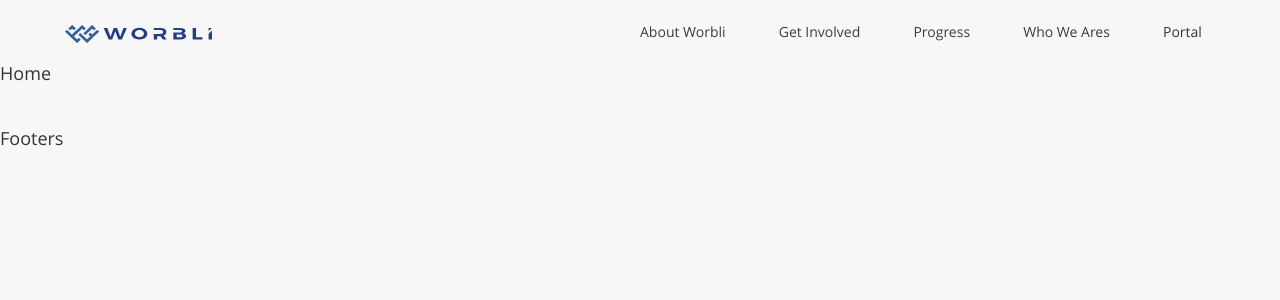
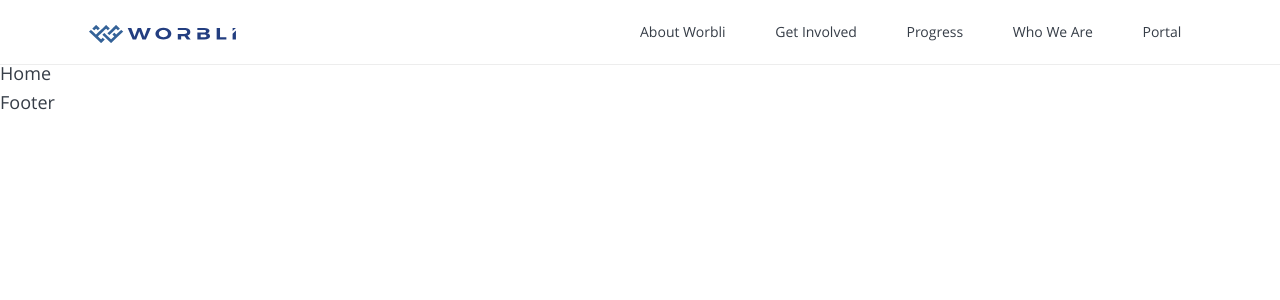
Before and after one commit to agenix/webapp-boilerplate, a React (Create React App) app: page / in a window 1280 px wide. Shown: the top 300 px of the page. Built offline with nearby package versions, Linux system fonts and the light colour scheme.

Commit message:
css refactor

```diff
--- /dev/null
+++ b/src/components/footer.tsx
@@ -0,0 +1,17 @@
+import React, {useContext} from 'react';
+import Context from './context';
+import {translations} from '../translations/home';
+import {Link} from 'react-router-dom';
+
+
+
+const Footer: React.FC = () => {
+  const { global } = useContext(Context) as {global: any; setGlobal: React.Dispatch<React.SetStateAction<any>>};
+  const txt = translations[global.language];
+
+  return (
+<div>Footer</div>
+  );
+}
+
+export {Footer};
--- a/src/components/header.tsx
+++ b/src/components/header.tsx
@@ -24,7 +24,7 @@ const Header: React.FC<propsInterface> = (props) => {
         <div><Link to={{pathname: '/about'}}>{txt.aboutWorbli}</Link></div>
         <div><Link to={{pathname: '/involved'}}>{txt.getInvolved}</Link></div>
         <div><Link to={{pathname: '/progress'}}>{txt.progress}</Link></div>
-      <div><Link to={{pathname: '/who'}}>{txt.whoWeAre}s</Link></div>
+        <div><Link to={{pathname: '/who'}}>{txt.whoWeAre}</Link></div>
         <div>{txt.portal}</div>
       </nav>
   </header>
--- a/src/components/layout.tsx
+++ b/src/components/layout.tsx
@@ -1,18 +1,19 @@
 import React from 'react';
-import { SideMenu } from './side-menu';
+import { Menu } from './menu';
 import { Header } from './header';
+import { Footer } from './footer';
 
 const Layout: React.FC = (props) => {
   let menuState = false;
 
   function toggleMenu() {
     menuState = !menuState;
-    const home = document.getElementById('home');
-    if (home && menuState === true) {
-      home.animate([{transform: 'translateX(0)'}, {transform: 'translateX(-300px)'}],
+    const layout = document.getElementById('layout');
+    if (layout && menuState === true) {
+      layout.animate([{transform: 'translateX(0)'}, {transform: 'translateX(-300px)'}],
       {duration: 300, easing: 'ease-in-out', fill: 'forwards'});
-    } else if (home && menuState === false) {
-      home.animate([{transform: 'translateX(-300px)'}, {transform: 'translateX(0)'}],
+    } else if (layout && menuState === false) {
+      layout.animate([{transform: 'translateX(-300px)'}, {transform: 'translateX(0)'}],
       {duration: 300, easing: 'ease-in-out', fill: 'forwards'});
     }
   }
@@ -25,12 +26,12 @@ const Layout: React.FC = (props) => {
   });
 
   return (
-    <div className='layout'>
-      <main className="home" id="home">
-        <section className="sideMenu"><SideMenu toggleMenu={toggleMenu}/></section>
-        <section className="header"><Header toggleMenu={toggleMenu}/></section>
-        <section className="body">{props.children}</section>
-        <section className="footer">Footers</section>
+    <div className='screen'>
+      <main className="layout" id="layout">
+        <section className='menu'><Menu toggleMenu={toggleMenu}/></section>
+        <section className='header'><Header toggleMenu={toggleMenu}/></section>
+        <section>{props.children}</section>
+        <section className='footer'><Footer/></section>
       </main>
     </div>
   );
--- a/src/components/side-menu.tsx
+++ b/src/components/menu.tsx
@@ -7,12 +7,11 @@ interface propsInterface {
     toggleMenu: (event: any) => void
  }
 
-const SideMenu: React.FC<propsInterface> = (props) => {
+const Menu: React.FC<propsInterface> = (props) => {
   const { global } = useContext(Context) as {global: any; setGlobal: React.Dispatch<React.SetStateAction<any>>};
   const txt = translations[global.language];
 
   return (
-    <aside className='menu' id='menu'>
     <div className='items'>
       <div className='title'>{txt.aboutWorbli}</div>
         <div className='item' id='direction' onClick={props.toggleMenu}>
@@ -59,8 +58,7 @@ const SideMenu: React.FC<propsInterface> = (props) => {
           </div>
       <div className='title'>{txt.portal}</div>
     </div>
-  </aside>
   );
 }
 
-export {SideMenu};
+export {Menu};
--- /dev/null
+++ b/src/scss/components/header.scss
@@ -0,0 +1,79 @@
+header {
+    display: grid;
+    grid-template-columns: auto 70px;
+    height: 64px;
+    max-width: 1150px;
+    min-width: 300px;
+    margin: 0 auto;
+    line-height: 64px;
+
+    .menuLogo {
+        text-align: center;
+        padding-left: 70px;
+
+        img {
+            vertical-align: middle;
+        }
+
+    }
+
+    .textNav {
+        white-space: nowrap;
+        display: none;
+        grid-template-columns: repeat(5, auto);
+        grid-gap: 40px;
+        font-size: 1.4rem;
+    }
+
+    .textNav a {
+        text-decoration: none;
+    }
+
+    .menuNav {
+        cursor: pointer;
+        img {
+            padding: 0 24px;
+        }
+    }
+
+}
+
+@media (prefers-color-scheme: dark) {
+    header {
+        .textNav a{
+            color: #FFFFFF;
+        }
+        .textNav a:hover{
+            color: #78C7FC
+        }
+    }
+}
+
+@media (prefers-color-scheme: light) {
+    header {
+        .textNav a {
+            color: #363D47;
+        }
+        .textNav a:hover{
+            color: #267FBE
+        }
+    }
+}
+
+@media screen and (min-width: 800px) {
+    header {
+      padding: 0 24px;
+      grid-template-columns: 1fr 1fr;
+      .menuLogo {
+        text-align: left;
+        padding-left: 0;
+      }
+      .menuNav {
+        display: none;
+
+      }
+      .textNav {
+        display: grid;
+      }
+    }
+}
--- /dev/null
+++ b/src/scss/components/layout.scss
@@ -0,0 +1,60 @@
+.screen {
+    overflow: hidden;
+    position: relative;
+    height: 100vh;
+
+    .layout {
+        display: grid;
+        grid-template-columns: repeat(1, 1fr);
+        grid-column-gap: 12px;
+        grid-row-gap: 12px;
+
+        .menu {
+            width: 300px;
+            height: 100vh;
+            right: -300px;
+            position: absolute;
+
+            @import 'menu.scss';
+        }
+
+        @import 'header.scss';
+
+        .page {
+            position: absolute;
+            top: 60px;
+            left: 0;
+            right: 0;
+        }
+
+    }
+
+}
+
+@media (prefers-color-scheme: dark) {
+    .screen {
+        .layout{
+            .menu {
+                background-color: $menu-background-dark;
+                border-left: 1px solid $top-border-dark;
+            }
+            .header {
+                border-bottom: 1px solid $top-border-dark;
+                border-top: 1px solid $top-border-dark;
+            }
+        }
+    }
+}
+@media (prefers-color-scheme: light) {
+    .screen {
+        .layout{
+            .menu {
+                background-color: $menu-background-light;
+                border-left: 1px solid $top-border-light;
+            }
+            .header {
+                border-bottom: 1px solid $top-border-light;
+            }
+        }
+    }
+}
--- /dev/null
+++ b/src/scss/components/menu.scss
@@ -0,0 +1,42 @@
+.items {
+    padding: 24px;
+    display: grid;
+    grid-template-columns: repeat(1, 1fr);
+    grid-gap: 12px;
+
+    .title {
+        font-family: Gilroy;
+        padding-top: 24px;
+        font-size: 2.4rem;
+    }
+
+    .item a {
+        font-size: 16px;
+        cursor: pointer;
+        text-decoration: none;
+    }
+
+    .item a:hover {
+        color: #78C7FC
+    }
+
+    @media (prefers-color-scheme: dark) {
+        .item a{
+            color: #FFFFFF;
+        }
+        .item a:hover{
+            color: #78C7FC;
+        }
+    }
+
+    @media (prefers-color-scheme: light) {
+        .item a{
+            color: #363D47;
+        }
+        .item a:hover{
+            color: #267FBE
+        }
+    }
+
+
+}
--- a/src/scss/index.scss
+++ b/src/scss/index.scss
@@ -3,24 +3,6 @@
   box-sizing: border-box;
   padding: 0;
   margin: 0;
-}
-
-.fade-appear, .fade-enter {
-  opacity: 0;
-  z-index: 1;
-}
-.fade-appear-active, .fade-enter.fade-enter-active {
-  opacity: 1;
-  transition: opacity 300ms linear 150ms;
-}
-
-.fade-exit {
-  opacity: 1;
-}
-
-.fade-exit.fade-exit-active {
-  opacity: 0;
-  transition: opacity 150ms linear;
 }
 
 @font-face {
@@ -42,8 +24,8 @@
 }
 
 html {
-  background: $agenixDarkGrey;
-  color: $agenixWhite;
+  background: $background-dark;
+  color: $body-text-dark;
   font-family: sans-serif;
   -ms-text-size-adjust: 100%;
   -webkit-text-size-adjust: 100%;
@@ -68,10 +50,20 @@ html {
     -moz-font-feature-settings: "liga" on;
     font-feature-settings: "liga" on;
     @import "animations/page-animations.scss";
-
-    @import "routes/home.scss";
-    @import "routes/not-found.scss";
-
+    @import "components/layout.scss";
   }
 }
-@import 'media.scss';
+
+@media (prefers-color-scheme: dark) {
+  html {
+      background: $background-dark;
+      color: $body-text-dark;
+    }
+}
+
+@media (prefers-color-scheme: light) {
+  html {
+      background: $background-light;
+      color: $body-text-light;
+    }
+  }
--- a/src/scss/media.scss
+++ /dev/null
@@ -1,131 +0,0 @@
-@media (prefers-color-scheme: light) {
-  html {
-      background: $agenixWhite;
-      color: $agenixDarkGrey;
-      body {
-        .layout {
-          .menu {
-            background-color: $menu-background-light;
-            .items {
-              .item a{
-                color: #363D47;
-              }
-              .item a:hover{
-                color: #267FBE
-              }
-            }
-          }
-          .home {
-            .header {
-              border-bottom: 1px solid $top-border-light;
-            }
-            header {
-              .textNav a {
-                color: #363D47;
-              }
-              .textNav a:hover{
-                color: #267FBE
-              }
-            }
-          }
-        }
-      }
-    }
-  }
-
-@media (prefers-color-scheme: dark) {
-  html {
-      background: $agenixDarkGrey;
-      color: $agenixWhite;
-      body {
-        .layout {
-          .menu {
-            background-color: $menu-background-dark;
-            .items {
-              .item a{
-                color: #FFFFFF;
-              }
-              .item a:hover{
-                color: #78C7FC;
-              }
-            }
-          }
-          .home {
-            .header {
-              border-bottom: 1px solid $top-border-dark;
-            }
-            header {
-              .textNav a{
-              color: #FFFFFF;
-              }
-              .textNav a:hover{
-                color: #78C7FC
-              }
-            }
-          }
-        }
-      }
-    }
-}
-
-@media screen and (min-width: 450px) {
-  html {
-    body {
-      .layout {
-        .home{
-          header {
-            .menuNav {
-              background-color: transparent;
-            }
-          }
-        }
-      }
-    }
-  }
-}
-
-@media screen and (min-width: 800px) {
-  html {
-    body {
-      .layout {
-        .menu {
-          display: none;
-        }
-        .home{
-          header {
-            padding: 0 24px;
-            grid-template-columns: 1fr 1fr;
-            .menuLogo {
-              text-align: left;
-              padding-left: 0;
-            }
-            .menuNav {
-              display: none;
-
-            }
-            .textNav {
-              display: grid;
-            }
-          }
-        }
-      }
-    }
-  }
-}
-
-@media screen and (min-width: 1150px) {
-  html {
-    body {
-      .layout {
-        .menu {
-          display: none;
-        }
-        .home{
-          header {
-            padding: 0;
-          }
-        }
-      }
-    }
-  }
-}
--- a/src/scss/routes/home.scss
+++ /dev/null
@@ -1,81 +0,0 @@
-.layout{
-    overflow: hidden;
-    position: relative;
-    height: 100vh;
-    .menu {
-        width: 300px;
-        height: 100vh;
-        right: -300px;
-        position: absolute;
-        border-left: 1px solid black;
-        .items {
-            padding: 24px;
-            display: grid;
-            grid-template-columns: repeat(1, 1fr);
-            grid-gap: 12px;
-            .title {
-                font-family: Gilroy;
-                padding-top: 24px;
-                font-size: 24;
-            }
-            .item a{
-                font-size: 16px;
-                cursor: pointer;
-                text-decoration: none;
-            }
-            .item a:hover {
-                color: #78C7FC
-            }
-
-        }
-    }
-    .home {
-        display: grid;
-        grid-template-columns: repeat(1, 1fr);
-        section {
-            min-height: 0px;
-        }
-        .body{
-            min-height: 60px;
-        }
-        .page {
-            position: absolute;
-            top: 60px;
-            left: 0;
-            right: 0;
-          }
-        header {
-            display: grid;
-            grid-template-columns: auto 70px;
-            height: 64px;
-            max-width: 1150px;
-            min-width: 300px;
-            margin: 0 auto;
-            line-height: 64px;
-            .menuLogo {
-                text-align: center;
-                padding-left: 70px;
-                img {
-                    vertical-align: middle;
-                }
-            }
-            .textNav {
-                white-space: nowrap;
-                display: none;
-                grid-template-columns: repeat(5, auto);
-                grid-gap: 40px;
-                font-size: 1.4rem;
-            }
-            .textNav a{
-                text-decoration: none;
-            }
-            .menuNav {
-                cursor: pointer;
-                img {
-                    padding: 0 24px;
-                }
-            }
-
-        }
-    }
-}
```
Also changed, not shown: src/scss/variables.scss (+6 -7 lines), src/scss/animations/page-animations.scss (indentation only). Lines whose indentation alone changed are shown as unchanged.
